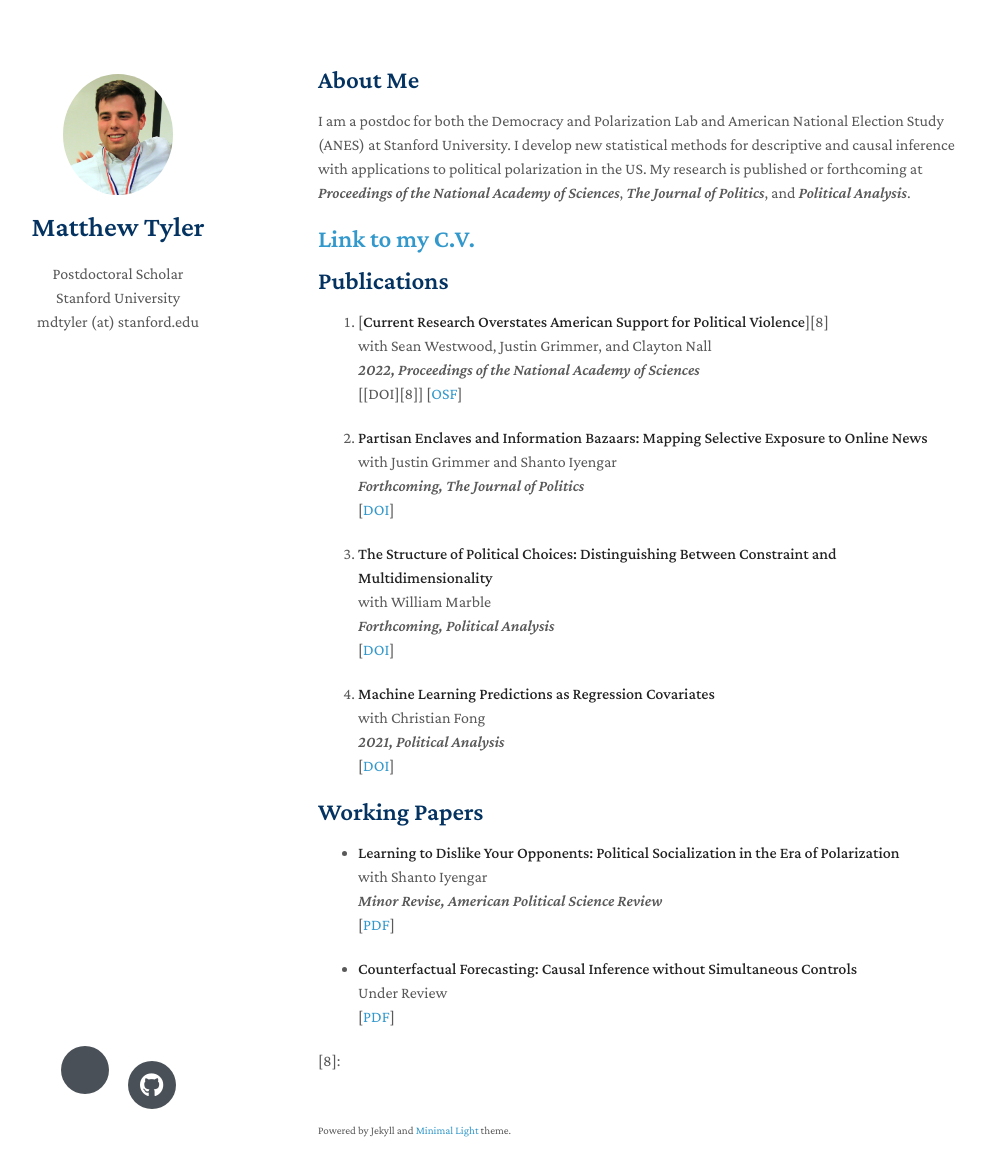
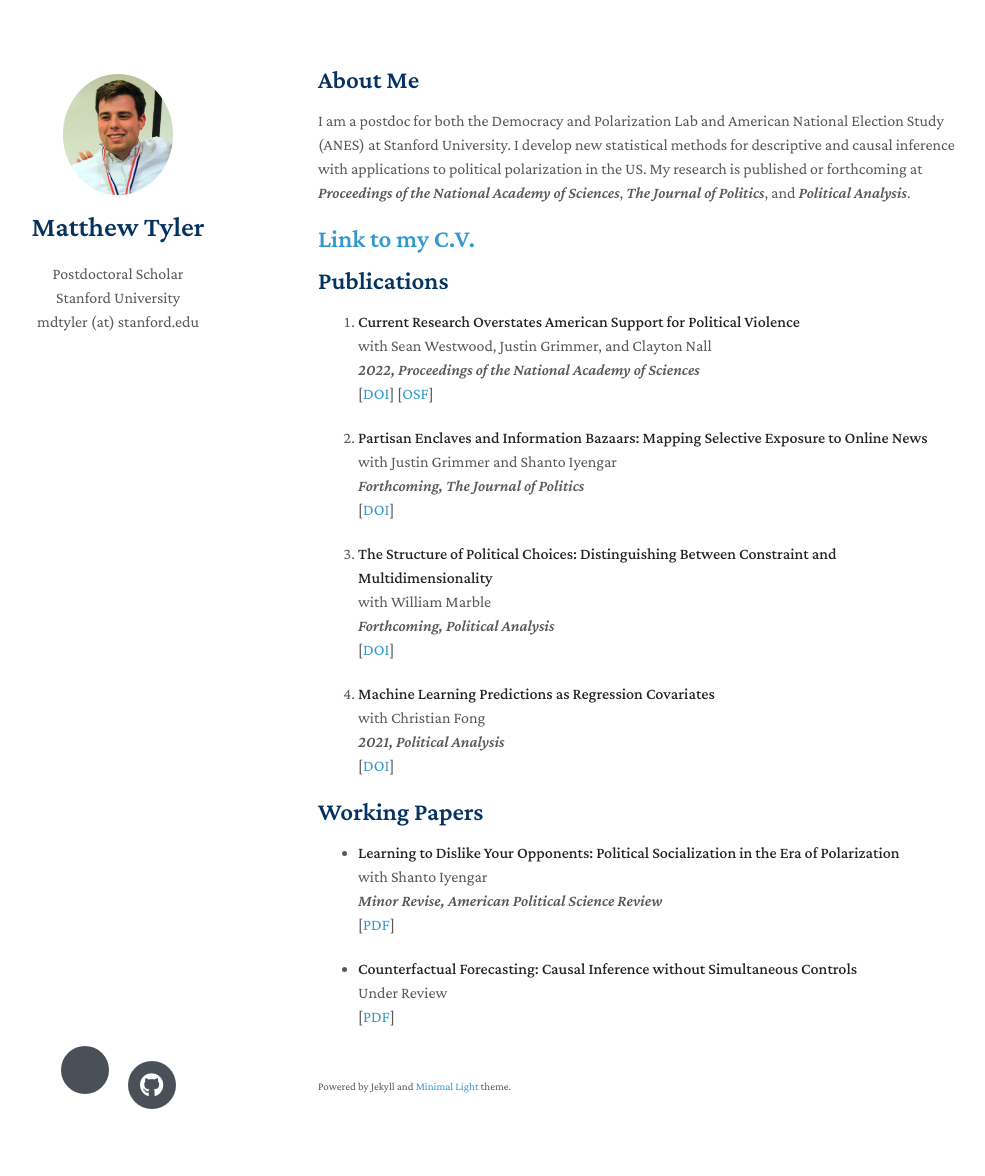
Before and after one commit to matthewtyler/matthewtyler.github.io, a Jekyll site: the page built from index.md, in a window 1280 px wide and 1211 px high. Shown: the top 1176 px of the window, without its empty margins (152-1137 px from the left). Built offline with Jekyll 4.4.1, drawn with Linux system fonts in a browser that asks for light colours; nearby versions of some CDN libraries; a style sheet for code colours, icons or effects is not loaded; our own code applies the rules of GitHub Pages for plain Markdown files; some of the changed lines change nothing that is shown.

Commit message:
Update index.md

```diff
--- a/index.md
+++ b/index.md
@@ -73,4 +73,4 @@ I am a postdoc for both the Democracy and Polarization Lab and American National
 [5]: https://www.dropbox.com/s/5go8ja05l9vwhfx/Socialization_and_Polarization_maintext.pdf?dl=0
 [6]: https://www.dropbox.com/s/bux4klf66dh66qg/FSControls.pdf?dl=0
 [7]: https://www.dropbox.com/s/lraimdktckkiwvj/Getting_More_out_of_Human_Coders_with_Statistical_Models.pdf?dl=0
-[8]:
+[8]: https://doi.org/10.1073/pnas.2116870119
```
